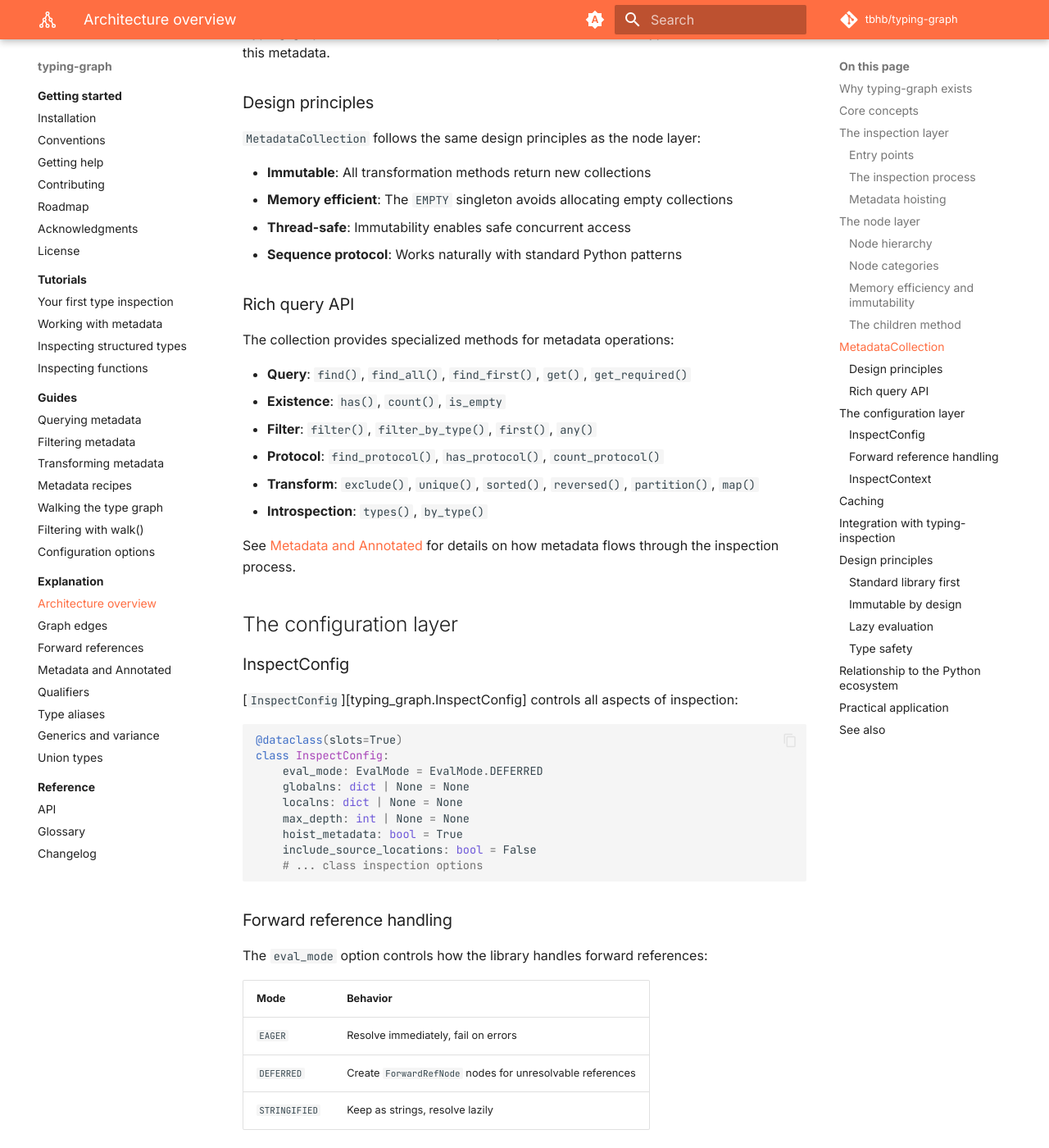
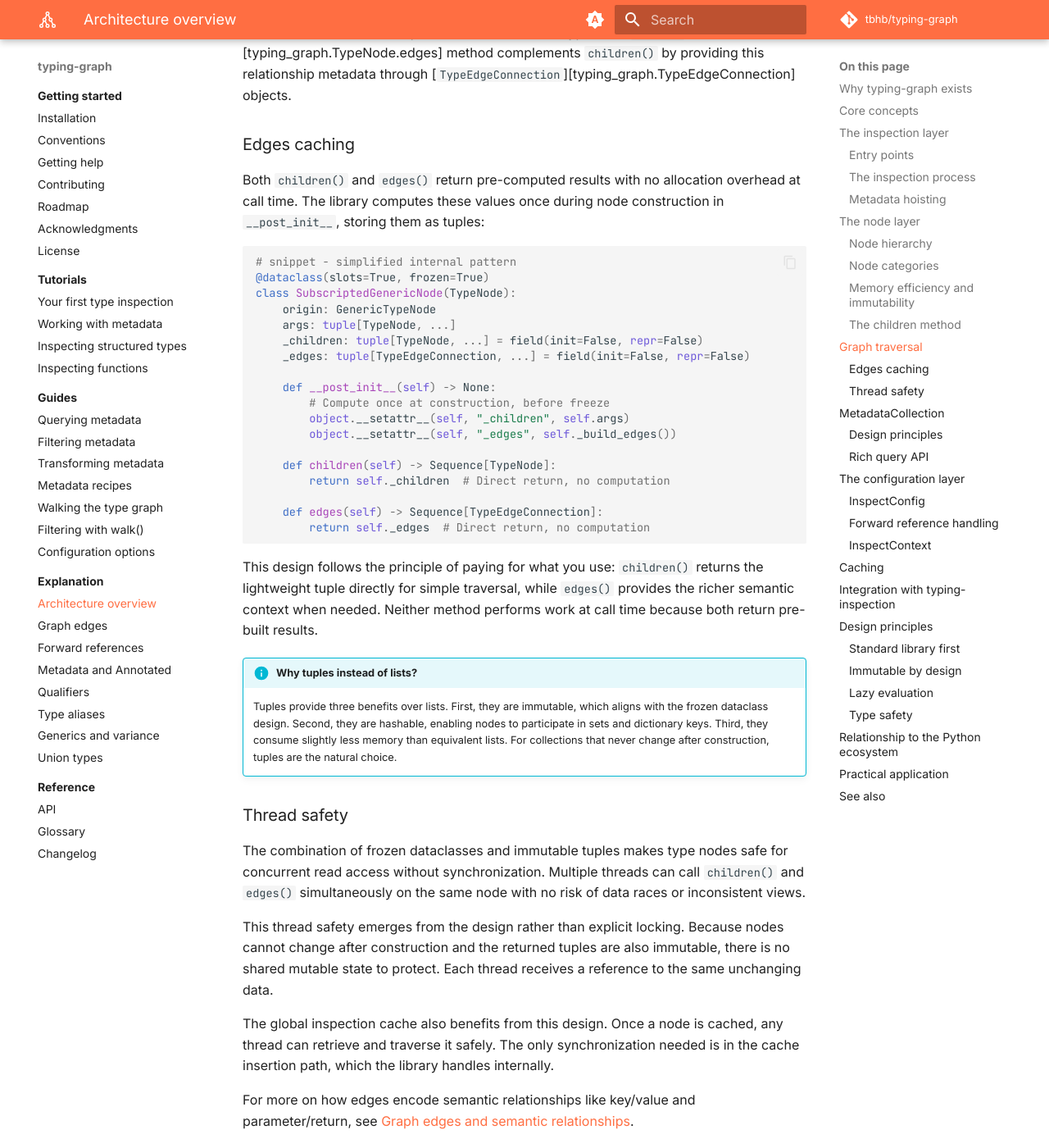
Before and after one commit to tbhb/typing-graph, an MkDocs documentation site: the page built from docs/explanation/architecture.md, in a window 1280 px wide and 1400 px high, scrolled down 6658 px. Shown: the whole window at 82% size. Built offline with MkDocs 1.6.1 and Material for MkDocs 9.7.7, drawn with Linux system fonts in a browser that asks for light colours; comment, search, counter and statistics services are not loaded; some of the changed text lies outside the part shown.

Commit message:
docs(docs): add graph traversal section to architecture
Expand the architecture explanation with a new section covering
graph traversal, including edges caching behavior and thread
safety guarantees. This complements the detailed graph-edges
explanation by showing how traversal fits into the overall
architectural design.

````diff
--- a/docs/explanation/architecture.md
+++ b/docs/explanation/architecture.md
@@ -219,6 +219,51 @@ What counts as "children" depends on the node type:
 - `DataclassNode` → field types
 - `ConcreteNode` → empty (leaf node)
 
+## Graph traversal
+
+The [`children()`][typing_graph.TypeNode.children] method provides structural traversal, but many use cases require semantic context: knowing whether a child is a dictionary key versus value, or a function parameter versus return type. The [`edges()`][typing_graph.TypeNode.edges] method complements `children()` by providing this relationship metadata through [`TypeEdgeConnection`][typing_graph.TypeEdgeConnection] objects.
+
+### Edges caching
+
+Both `children()` and `edges()` return pre-computed results with no allocation overhead at call time. The library computes these values once during node construction in `__post_init__`, storing them as tuples:
+
+```python
+# snippet - simplified internal pattern
+@dataclass(slots=True, frozen=True)
+class SubscriptedGenericNode(TypeNode):
+    origin: GenericTypeNode
+    args: tuple[TypeNode, ...]
+    _children: tuple[TypeNode, ...] = field(init=False, repr=False)
+    _edges: tuple[TypeEdgeConnection, ...] = field(init=False, repr=False)
+
+    def __post_init__(self) -> None:
+        # Compute once at construction, before freeze
+        object.__setattr__(self, "_children", self.args)
+        object.__setattr__(self, "_edges", self._build_edges())
+
+    def children(self) -> Sequence[TypeNode]:
+        return self._children  # Direct return, no computation
+
+    def edges(self) -> Sequence[TypeEdgeConnection]:
+        return self._edges  # Direct return, no computation
+```
+
+This design follows the principle of paying for what you use: `children()` returns the lightweight tuple directly for simple traversal, while `edges()` provides the richer semantic context when needed. Neither method performs work at call time because both return pre-built results.
+
+!!! info "Why tuples instead of lists?"
+
+    Tuples provide three benefits over lists. First, they are immutable, which aligns with the frozen dataclass design. Second, they are hashable, enabling nodes to participate in sets and dictionary keys. Third, they consume slightly less memory than equivalent lists. For collections that never change after construction, tuples are the natural choice.
+
+### Thread safety
+
+The combination of frozen dataclasses and immutable tuples makes type nodes safe for concurrent read access without synchronization. Multiple threads can call `children()` and `edges()` simultaneously on the same node with no risk of data races or inconsistent views.
+
+This thread safety emerges from the design rather than explicit locking. Because nodes cannot change after construction and the returned tuples are also immutable, there is no shared mutable state to protect. Each thread receives a reference to the same unchanging data.
+
+The global inspection cache also benefits from this design. Once a node is cached, any thread can retrieve and traverse it safely. The only synchronization needed is in the cache insertion path, which the library handles internally.
+
+For more on how edges encode semantic relationships like key/value and parameter/return, see [Graph edges and semantic relationships](graph-edges.md).
+
 <!-- vale Google.Headings = NO -->
 
 ## MetadataCollection
````
